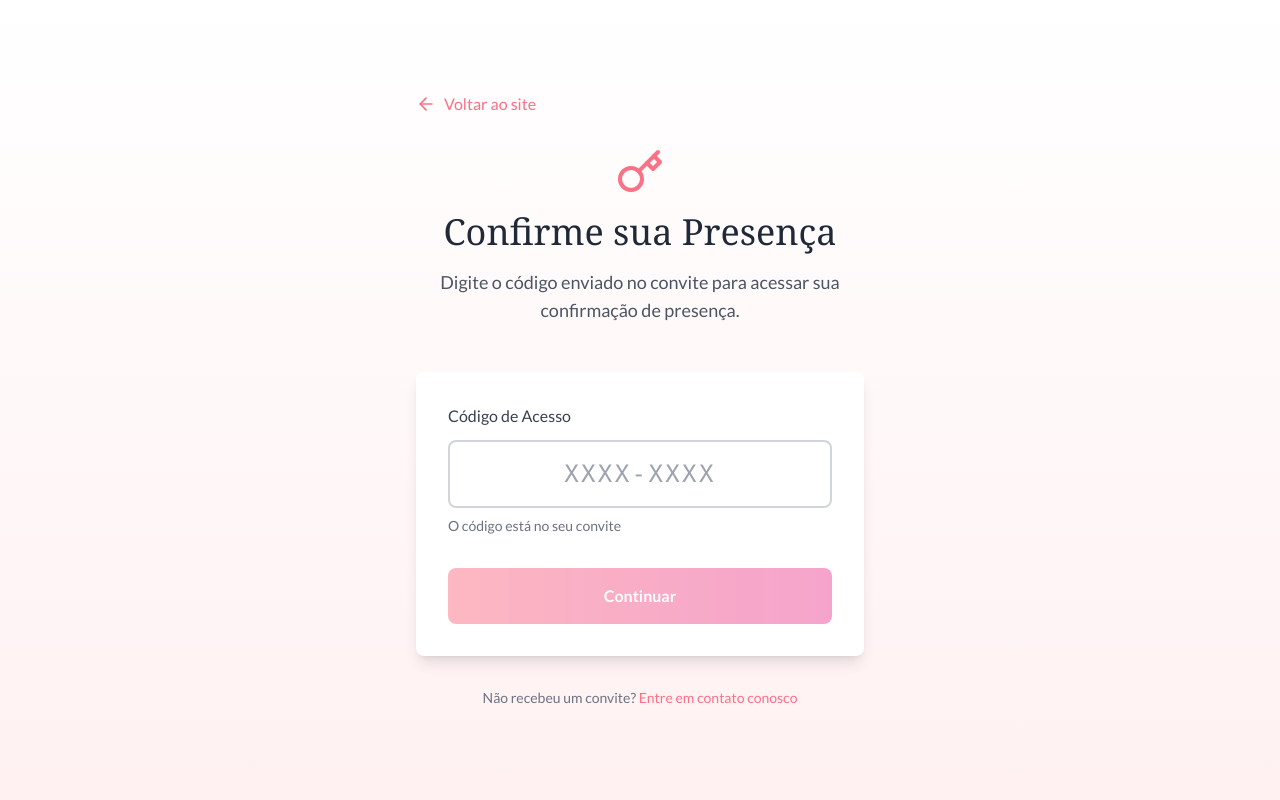
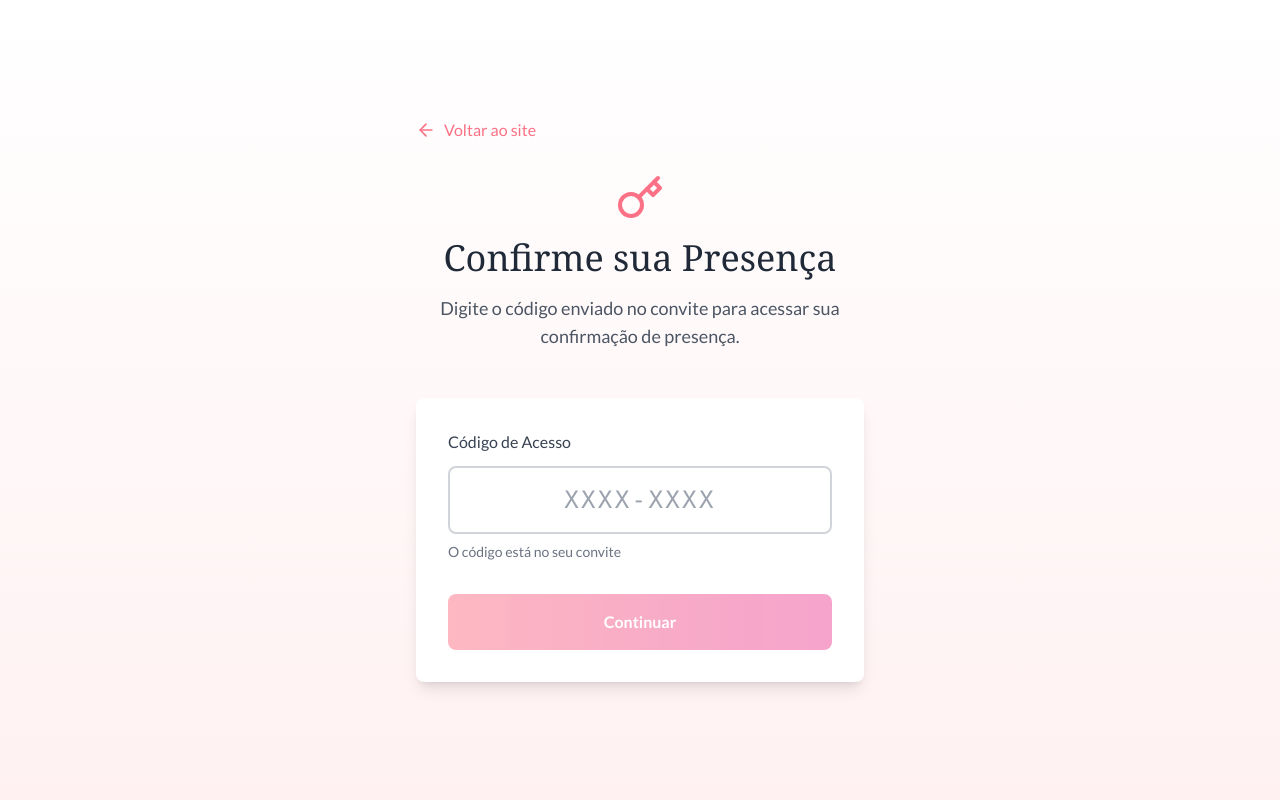
Before and after one commit to FelipeArruda/felipe-janeth, a React (Vite) app: page / in a window 1280 px wide. Both pictures are taken after a click on the button "Confirme Sua Presença". Shown: the top 800 px of the page. Built offline with nearby package versions, Linux system fonts and the light colour scheme; no server answers.

Commit message:
remove mensagem de contato para convidados não convidados no componente RSVPAccess

```diff
--- a/src/components/RSVPAccess.tsx
+++ b/src/components/RSVPAccess.tsx
@@ -115,12 +115,6 @@ export default function RSVPAccess({ onAccessGranted, onBack }: RSVPAccessProps)
           </button>
         </form>
 
-        <p className="text-center text-sm text-gray-500 mt-8">
-          Não recebeu um convite?{' '}
-          <span className="text-rose-400 font-medium">
-            Entre em contato conosco
-          </span>
-        </p>
       </div>
     </section>
   );
```
